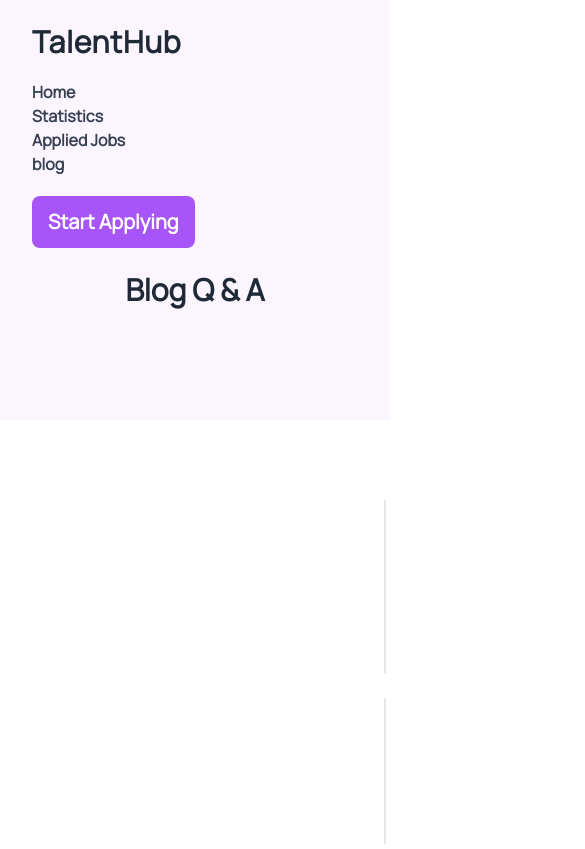
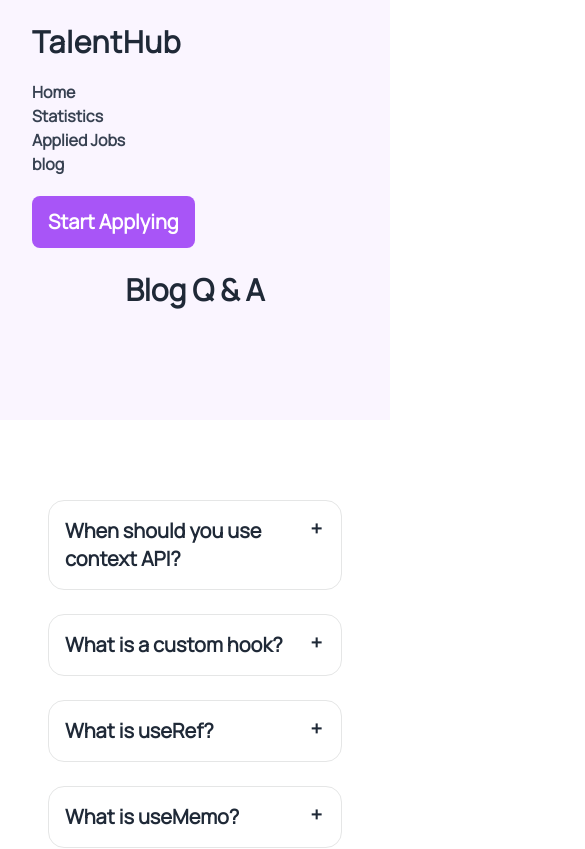
Before and after one commit to kamrulislam2/talentHub, a React (Vite) app: page /blog in a window 390 px wide. Shown: the top 849 px of the page, 585 px wide, since content can reach past the window. Built offline with nearby package versions, Linux system fonts and the light colour scheme.

Commit message:
Final commit

```diff
--- a/src/components/Blog.jsx
+++ b/src/components/Blog.jsx
@@ -5,7 +5,7 @@ const Blog = () => {
     <div className="text-center mb-28">
       <h2 className="font-extrabold text-3xl pb-28 bg-purple-50">Blog Q & A</h2>
 
-      <div className="text-left px-96  mx-auto mt-20">
+      <div className="text-left px-12 lg:px-96  mx-auto mt-20">
         {/* First question */}
         <div
           tabIndex={0}
```
